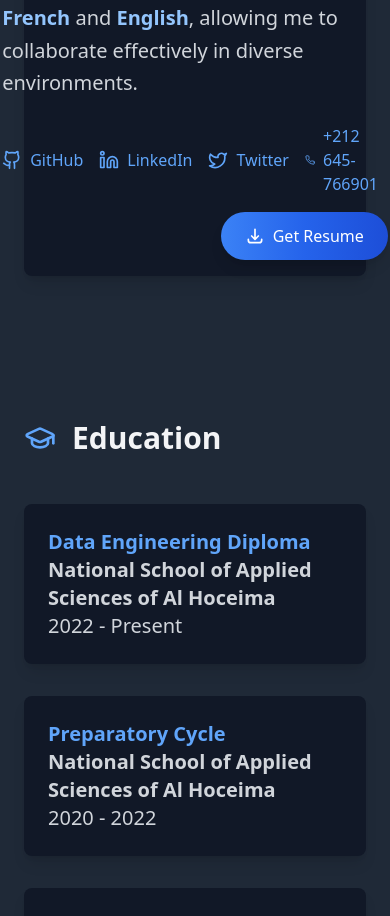
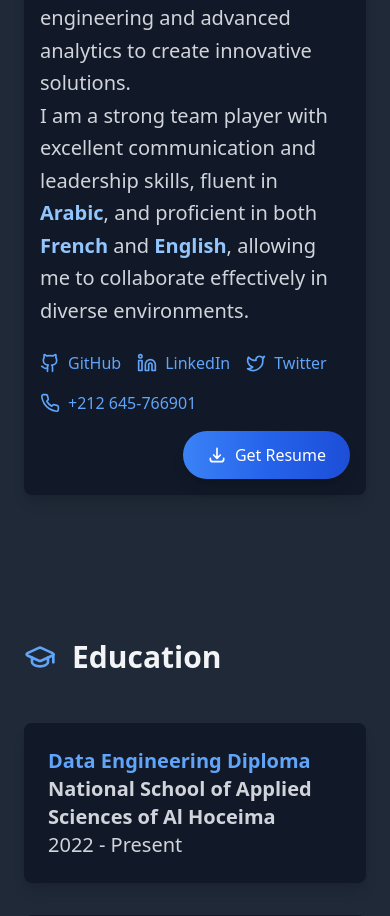
Before and after one commit to afkirmohamed11/portfolio, a React (Vite) app: page / in a window 390 px wide. Shown: the part 1222-2138 px from the top of the page. Built offline with nearby package versions, Linux system fonts and the light colour scheme.

Commit message:
edited mobile view

```diff
--- a/src/App.tsx
+++ b/src/App.tsx
@@ -136,24 +136,24 @@ function App() {
           I am a strong team player with excellent communication and leadership skills, fluent in <span className="font-bold text-blue-300">Arabic</span>, and proficient in both <span className="font-bold text-blue-300">French</span> and <span className="font-bold text-blue-300">English</span>, allowing me to collaborate effectively in diverse environments.
         </p>
 
-        <div className="mt-6 flex flex-wrap items-center gap-4">
-          <div className="flex space-x-4">
+        <div className="mt-6 flex flex-col sm:flex-row gap-4">
+          <div className="flex flex-wrap gap-4">
             <a href="https://github.com/afkirmohamed11" target="_blank" rel="noopener noreferrer"
-              className="flex items-center text-blue-400 hover:text-blue-300">
+              className="flex items-center text-blue-400 hover:text-blue-300 whitespace-nowrap">
               <Github className="w-5 h-5 mr-2" />
               GitHub
             </a>
             <a href="https://www.linkedin.com/in/mohamed-afkir-1bbb9729a" target="_blank" rel="noopener noreferrer"
-              className="flex items-center text-blue-400 hover:text-blue-300">
+              className="flex items-center text-blue-400 hover:text-blue-300 whitespace-nowrap">
               <Linkedin className="w-5 h-5 mr-2" />
               LinkedIn
             </a>
             <a href="https://x.com/mohamed1910118?s=09" target="_blank" rel="noopener noreferrer"
-              className="flex items-center text-blue-400 hover:text-blue-300">
+              className="flex items-center text-blue-400 hover:text-blue-300 whitespace-nowrap">
               <Twitter className="w-5 h-5 mr-2" />
               Twitter
             </a>
-            <a href="tel:+212645766901" className="flex items-center text-blue-400 hover:text-blue-300">
+            <a href="tel:+212645766901" className="flex items-center text-blue-400 hover:text-blue-300 whitespace-nowrap">
               <Phone className="w-5 h-5 mr-2" />
               +212 645-766901
             </a>
```
